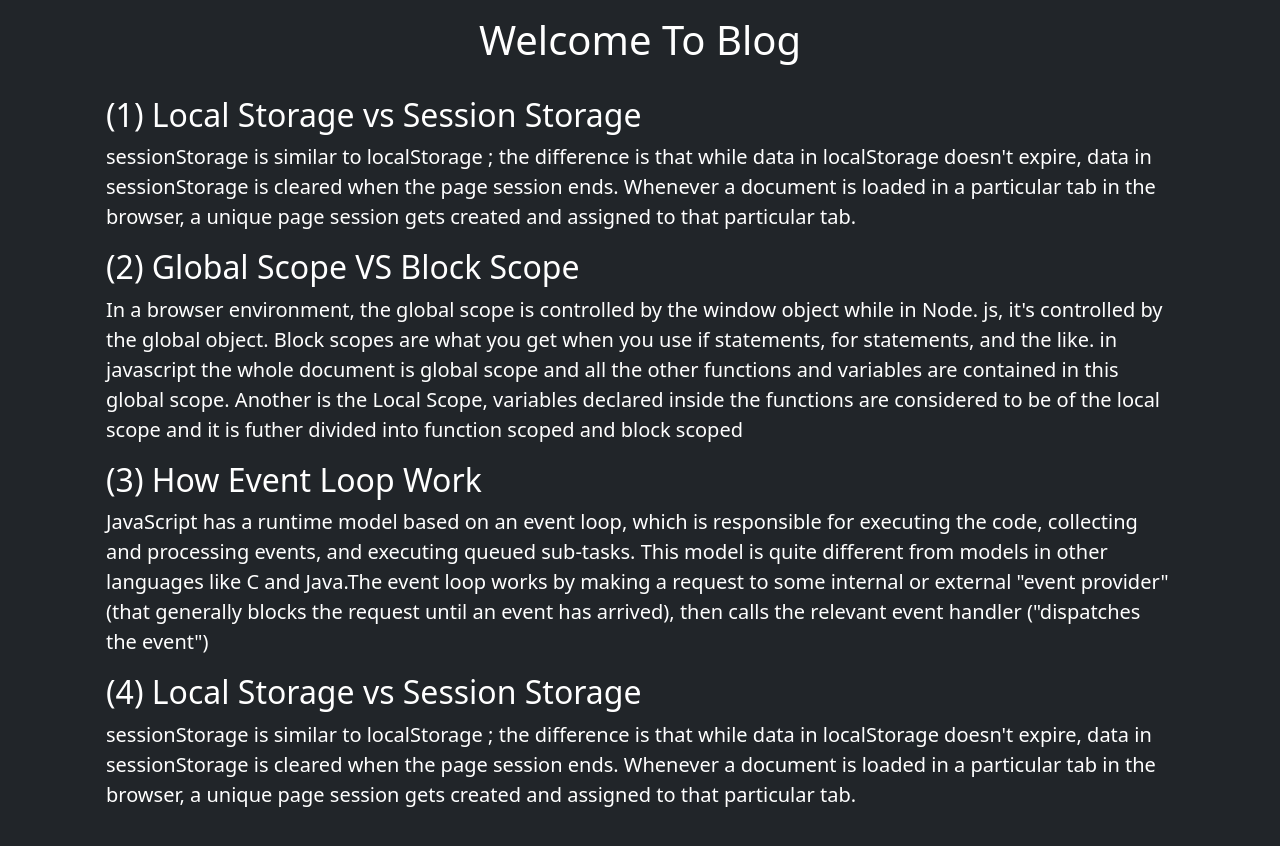
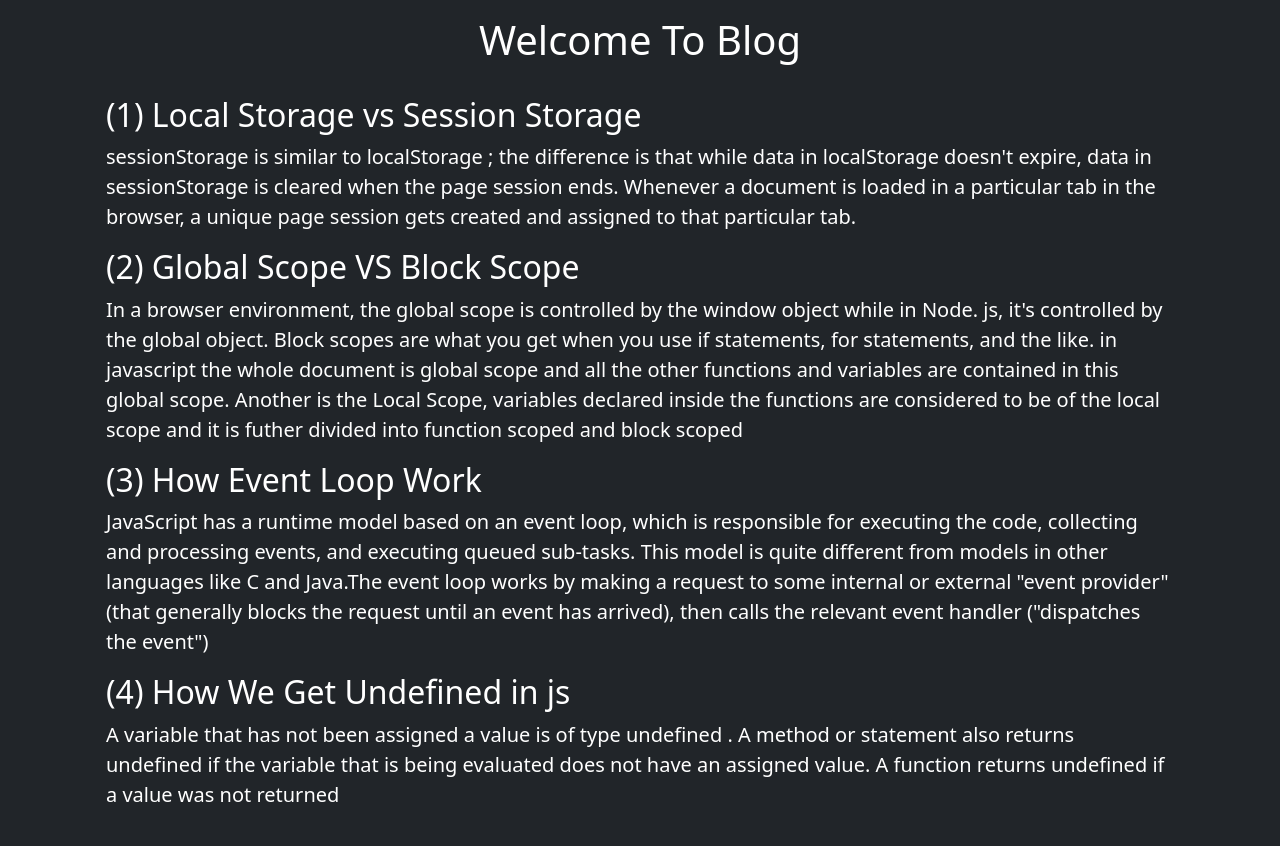
Before and after one commit to nicchy123/Type-Monster-Ass7, a plain HTML site: page blog.html in a window 1280 px wide. Drawn offline with nearby package versions, Linux system fonts and the light colour scheme.

Commit message:
how we get undefined post added

```diff
--- a/blog.html
+++ b/blog.html
@@ -33,9 +33,9 @@
            </p>
         </div>
         <div class="mb-3">
-            <h2 class=" text-center d-inline">(4) Local Storage vs Session Storage</h2>
+            <h2 class=" text-center d-inline">(4) How We Get Undefined in js</h2>
            <p class="fs-5 mt-2">
-            sessionStorage is similar to localStorage ; the difference is that while data in localStorage doesn't expire, data in sessionStorage is cleared when the page session ends. Whenever a document is loaded in a particular tab in the browser, a unique page session gets created and assigned to that particular tab.
+            A variable that has not been assigned a value is of type undefined . A method or statement also returns undefined if the variable that is being evaluated does not have an assigned value. A function returns undefined if a value was not returned
            </p>
         </div>
 
```
